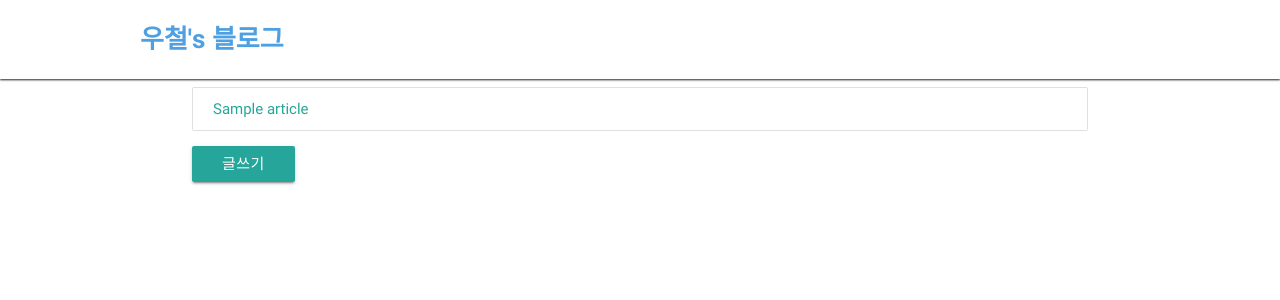
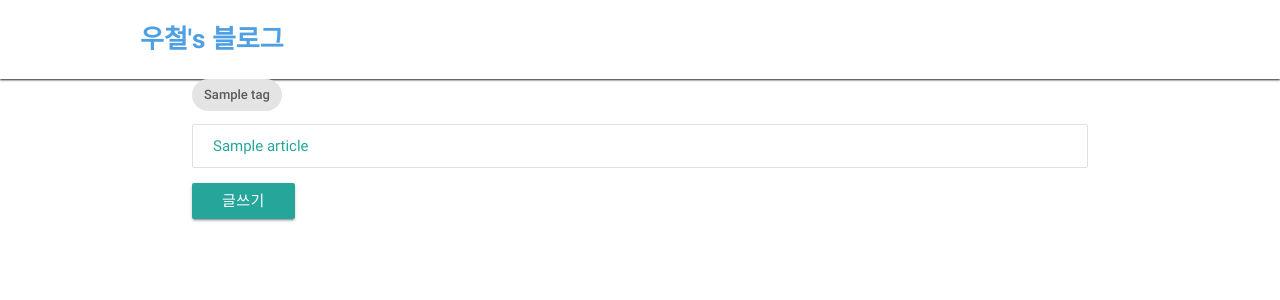
Before and after one commit to dlkorea/piro_remind, a Django app: page / in a window 1280 px wide. Shown: the top 300 px of the page. Run offline with Django 3.2, Linux system fonts and the light colour scheme; tables that the repository leaves empty hold one stand-in row (values such as "Sample post"); some libraries are stand-ins or nearby versions.

Commit message:
2018. 1. 29. 수업자료(문서 tag 검색 추가)

```diff
--- a/core/forms.py
+++ b/core/forms.py
@@ -6,7 +6,7 @@ from .models import Article, Comment
 class ArticleForm(forms.ModelForm):
     class Meta:
         model = Article
-        fields = '__all__'
+        exclude = ('liker_set', )
 
 
 class CommentForm(forms.ModelForm):
--- a/core/models.py
+++ b/core/models.py
@@ -25,7 +25,9 @@ class Article(models.Model):
     created_at = models.DateTimeField(auto_now_add=True)
     updated_at = models.DateTimeField(auto_now=True)
 
-    tag = models.ManyToManyField(Tag)
+    # m2m 에서 blank=True 설정하면 모델폼에서 폼 필드 렌더링할 때
+    # required 옵션이 빠짐.
+    tag = models.ManyToManyField(Tag, blank=True)
 
     def __str__(self):
         return '{0}.{1}'.format(self.pk, self.title)
--- a/core/static/css/core.css
+++ b/core/static/css/core.css
@@ -30,3 +30,7 @@ a:hover, a:focus {
     font-weight: bold;
     background-color: #a6265c;
 }
+
+.chip.selected {
+    background-color: #41e3da;
+}
--- a/core/templates/core/article_detail.html
+++ b/core/templates/core/article_detail.html
@@ -57,7 +57,7 @@
         </form>
         {% if article.comment_set.count %}
         <ul>
-            {% for comment in article.comment_set.all %}
+            {% for comment in comment_set %}
             <li style="margin: 30px 0;">
                 <div style="font-size: 17px; font-weight: bold;">{{ comment.author.username }}</div>
                 <div style="margin: 10px 0;">
--- a/core/templates/core/article_list.html
+++ b/core/templates/core/article_list.html
@@ -2,9 +2,20 @@
 
 
 {% block content %}
+<div id="tag_list">
+  {% for tag in tag_list %}
+  <a href="{% url 'core:article_list_by_tag' tag.pk %}">
+    <div class="chip {% if tag == tag_selected %}selected{% endif %}">
+        {{ tag.name }}
+    </div>
+  </a>
+  {% endfor %}
+</div>
 <div class="collection">
   {% for article in article_list %}
   <a class="collection-item" id="article_{{ article.pk }}" href="{% url 'core:article_detail' article.pk %}">{{ article.title }}</a>
+  {% empty %}
+  <li class="collection-item">게시글이 없습니다.</li>
   {% endfor %}
 </div>
 
--- a/core/urls.py
+++ b/core/urls.py
@@ -6,6 +6,7 @@ from . import views
 app_name = 'core'
 
 urlpatterns = [
+    path('tag/<int:tag_pk>', views.article_list, name='article_list_by_tag'),
     path('', views.article_list, name='article_list'),
     path('create/', views.article_create, name='article_create'),
     path('<int:pk>/', views.article_detail, name='article_detail'),
--- a/core/views.py
+++ b/core/views.py
@@ -3,13 +3,22 @@ from django.urls import reverse
 from django.http import HttpResponse
 from django.contrib.auth.decorators import login_required
 
-from .models import Article
+from .models import Article, Tag
 from .forms import ArticleForm, CommentForm
 
 
-def article_list(request):
+def article_list(request, tag_pk=None):
+    if tag_pk is not None:
+        article_list = Article.objects.filter(tag__pk=tag_pk)
+        tag = Tag.objects.get(pk=tag_pk)
+    else:
+        article_list = Article.objects.all()
+        tag = None
+
     ctx = {
-        'article_list': Article.objects.all(),
+        'article_list': article_list,
+        'tag_list': Tag.objects.all(),
+        'tag_selected': tag,
     }
     return render(request, 'core/article_list.html', ctx)
 
```
